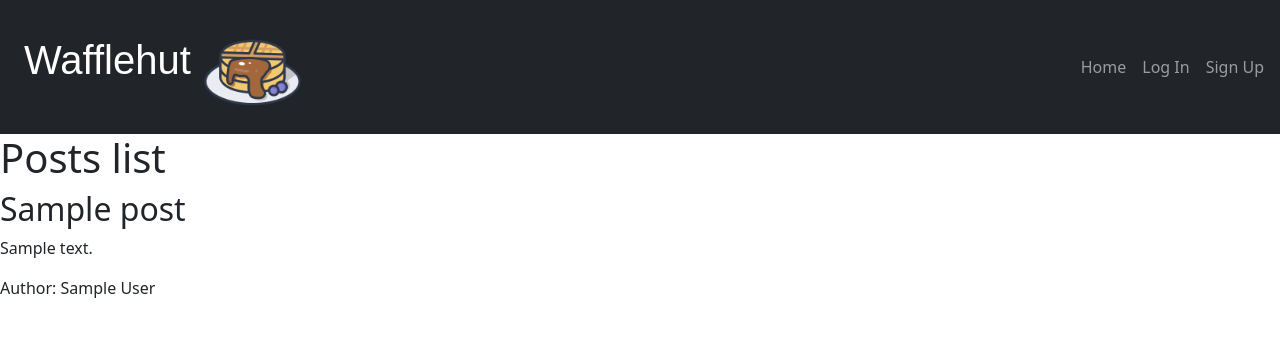
After one commit to AlistairDriscoll/wafflehut, a Django app: template blog/templates/blog/user_page.html in a window 1280 px wide. The commit adds this page. Shown: the top 337 px of the page. Run offline with Django 4.2, Linux system fonts and the light colour scheme; the template is opened without the code that fills it: most values are stand-ins (such as "Sample title", 1, 10 or a date in 2020); some libraries are stand-ins or nearby versions; some web fonts are replaced.

Commit message:
Add: userpage functionality

```diff
--- /dev/null
+++ b/blog/templates/blog/user_page.html
@@ -0,0 +1,12 @@
+{% extends "base.html" %}
+
+{% block content %}
+
+<h1>Posts list</h1>
+{% for post in posts %}
+<h2>{{post.title}}</h2>
+<p>{{post.excerpt}}</p>
+<p>Author: {{post.author}}</p>
+{% endfor %}
+
+{% endblock %}
--- a/blog/urls.py
+++ b/blog/urls.py
@@ -4,4 +4,6 @@ from django.contrib.auth.models import User
 
 urlpatterns = [
     path('', views.Index.as_view(), name='index'),
+    # path('<str:user>/', views.user_page, name='user_page'),
+    path('user_page/', views.user_page, name='user_page'),
 ]
--- a/templates/base.html
+++ b/templates/base.html
@@ -39,7 +39,8 @@
             <ul class="navbar-nav ms-auto me-2">
                 <li class="nav-item"><a class="nav-link red-hover" href="{% url 'index' %}">Home</a></li>
                 {% if user.is_authenticated %}
-                <li class="nav-item"><a class="nav-link red-hover" href="{% url 'profile' %}">Your User Page</a></li>
+
+                <li class="nav-item"><a class="nav-link red-hover" href="{% url 'user_page' %}">Your User Page</a></li>
                 <li class="nav-item"><a class="nav-link red-hover" href="{% url 'account_logout' %}">Logout</a></li>
                 {% else %}
                 <li class="nav-item"><a class="nav-link red-hover" href="{% url 'account_login' %}">Log In</a></li>
--- a/wafflehut/settings.py
+++ b/wafflehut/settings.py
@@ -28,7 +28,7 @@ TEMPLATES_DIR = os.path.join(BASE_DIR, 'templates')
 SECRET_KEY = os.environ['SECRET_KEY']
 
 # SECURITY WARNING: don't run with debug turned on in production!
-DEBUG = False
+DEBUG = True
 
 ALLOWED_HOSTS = ['8000-alistairdrisc-wafflehut-jh11xkdolln.ws.codeinstitute-ide.net',
                 '.herokuapp.com']
```
Also changed, not shown: blog/views.py (+12 -3 lines), templates/account/login.html (+10 -1 lines).
